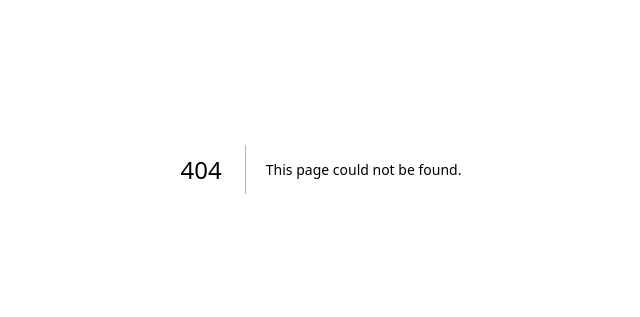
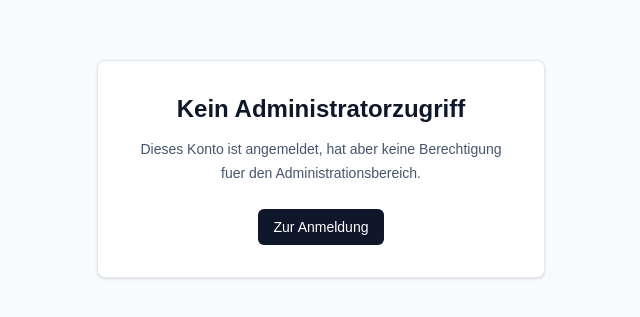
Before and after one commit to hosman1453-cmyk/rieckmann-booking, a Next.js app: page /unauthorized in a window 1280 px wide. Before the commit this address had no page. Shown: the part 231-548 px from the top of the page, without its empty margins (319-959 px from the left). Built offline with nearby package versions, Linux system fonts and the light colour scheme.

Commit message:
fix: handle non-admin access without redirect loop

```diff
--- a/app/admin/layout.tsx
+++ b/app/admin/layout.tsx
@@ -11,11 +11,14 @@ export default async function AdminLayout({
   try {
     await requireAdmin();
   } catch (error) {
-    if (
-      error instanceof AdminAuthError &&
-      (error.status === 401 || error.status === 403)
-    ) {
-      redirect("/login");
+    if (error instanceof AdminAuthError) {
+      if (error.status === 401) {
+        redirect("/login");
+      }
+
+      if (error.status === 403) {
+        redirect("/unauthorized");
+      }
     }
 
     throw error;
--- /dev/null
+++ b/app/unauthorized/page.tsx
@@ -0,0 +1,23 @@
+import Link from "next/link";
+
+export default function UnauthorizedPage() {
+  return (
+    <main className="flex min-h-screen items-center justify-center bg-slate-50 px-6">
+      <section className="w-full max-w-md rounded-lg border border-slate-200 bg-white p-8 text-center shadow-sm">
+        <h1 className="text-2xl font-semibold text-slate-900">
+          Kein Administratorzugriff
+        </h1>
+        <p className="mt-3 text-sm leading-6 text-slate-600">
+          Dieses Konto ist angemeldet, hat aber keine Berechtigung fuer den
+          Administrationsbereich.
+        </p>
+        <Link
+          href="/login"
+          className="mt-6 inline-flex items-center justify-center rounded-md bg-slate-900 px-4 py-2 text-sm font-medium text-white hover:bg-slate-700"
+        >
+          Zur Anmeldung
+        </Link>
+      </section>
+    </main>
+  );
+}
--- a/middleware.ts
+++ b/middleware.ts
@@ -43,10 +43,6 @@ export async function middleware(req: NextRequest) {
   }
 
   // Login olmuş biri tekrar login sayfasına giderse admin'e at
-  if (req.nextUrl.pathname === "/login" && user) {
-    return NextResponse.redirect(new URL("/admin", req.url));
-  }
-
   return res;
 }
 
```
